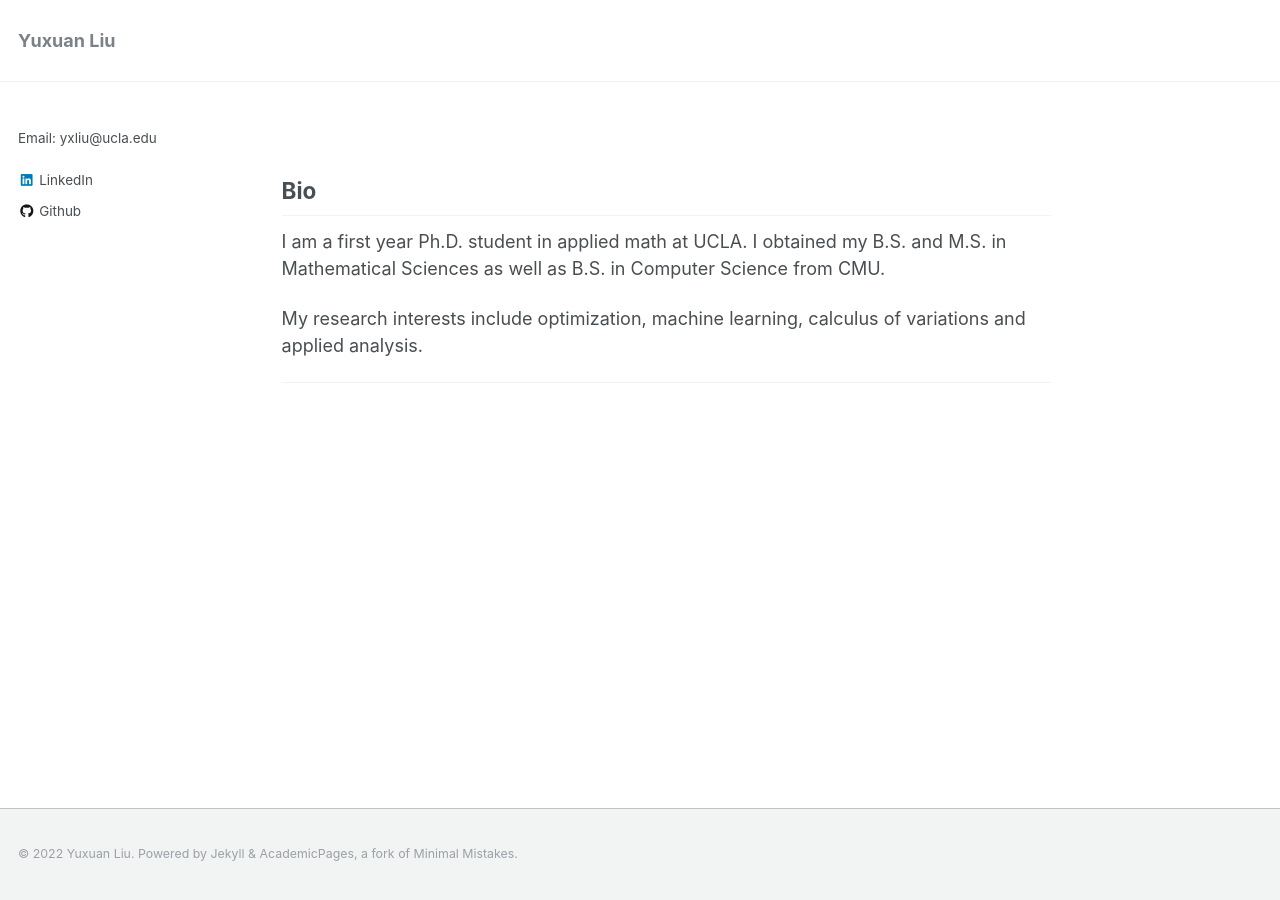
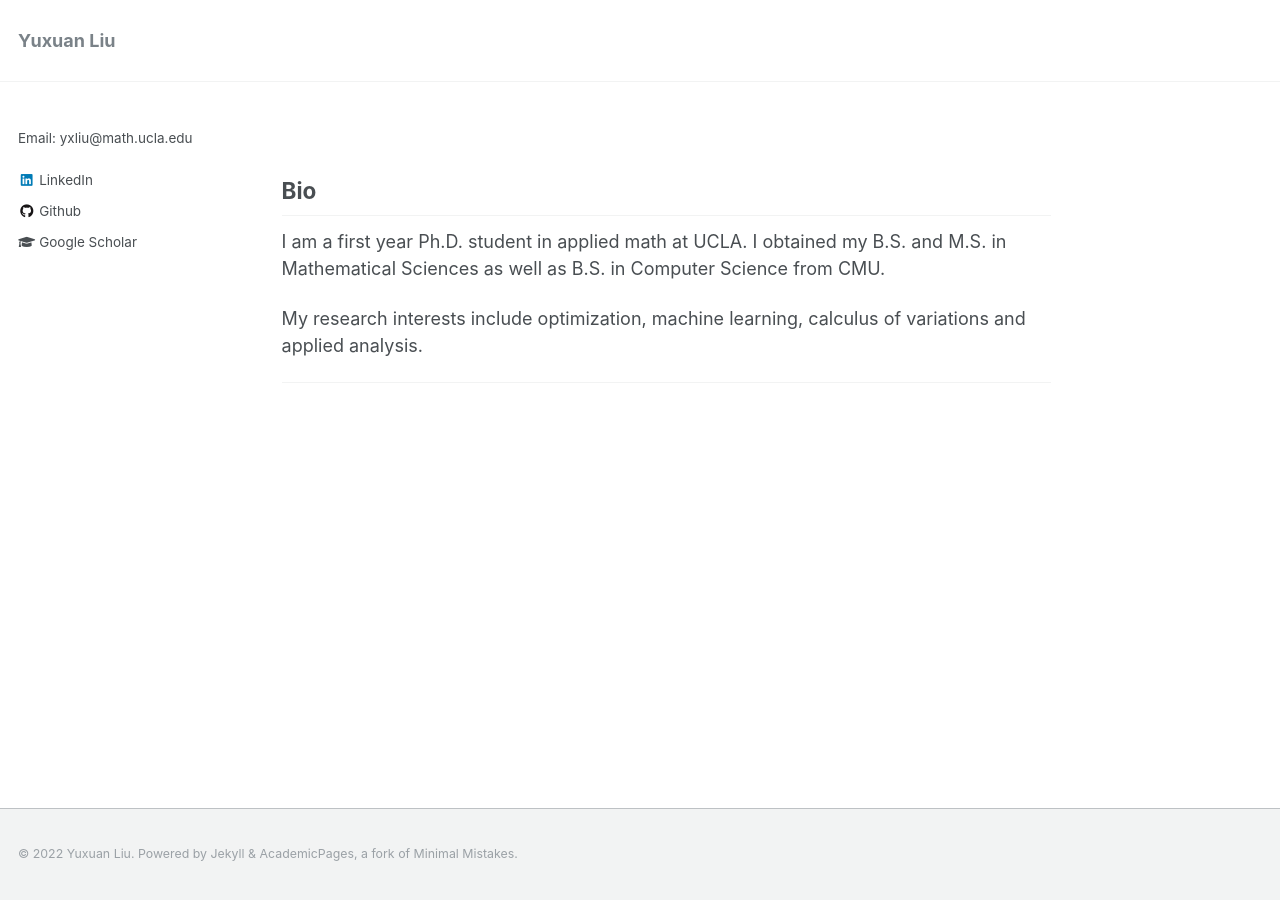
Before and after one commit to felix-lyx/felix-lyx.github.io, a Jekyll site: the page built from _pages/about.md, in a window 1280 px wide. Built offline with Jekyll 4.4.1, drawn with Linux system fonts in a browser that asks for light colours.

Commit message:
Update _config.yml

```diff
--- a/_config.yml
+++ b/_config.yml
@@ -82,11 +82,11 @@ analytics:
 author:
   name             :
   avatar           :
-  bio              : "Email: yxliu@ucla.edu"
+  bio              : "Email: yxliu@math.ucla.edu"
   location         :
   employer         :
   pubmed           :
-  googlescholar    :
+  googlescholar    : "https://scholar.google.com/citations?user=SbieiN4AAAAJ&hl=en"
   email            :
   researchgate     :  # example: "https://www.researchgate.net/profile/yourprofile"
   uri              :
```
